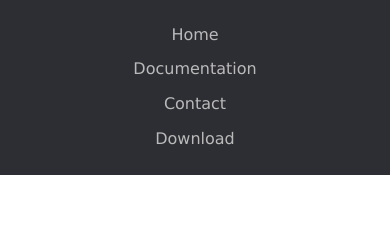
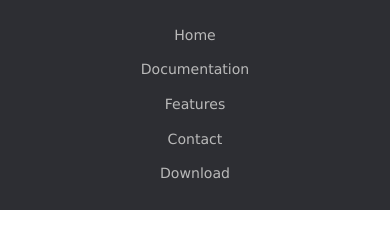
Before and after one commit to kadetXx/kadnavbar, a plain HTML site: page index.html in a window 390 px wide. Both pictures are taken after a click on the element 358 px from the left and 32 px from the top of the page. Shown: the part 47-296 px from the top of the page. Drawn offline with Linux system fonts and the light colour scheme.

Commit message:
switched nav position to left and replaced px with rem for font sizes

```diff
--- a/index.html
+++ b/index.html
@@ -30,6 +30,7 @@
       <ul class="kad-nav-list">
         <li class="kad-nav-list-item"><a class="kad-link kad-list-link" href="#">Home</a></li>
         <li class="kad-nav-list-item"><a class="kad-link kad-list-link" href="#">Documentation</a></li>
+        <li class="kad-nav-list-item"><a class="kad-link kad-list-link" href="#">Features</a></li>
         <li class="kad-nav-list-item"><a class="kad-link kad-list-link" href="#">Contact</a></li>
         <li class="kad-nav-list-item"><a class="kad-link kad-list-link" href="#">Download</a></li>
       </ul>
--- a/kadnavbar/css/styles.css
+++ b/kadnavbar/css/styles.css
@@ -11,15 +11,14 @@ body {
   display: flex;
   flex-direction: row;
   align-items: center;
-  padding: 20px;
+  padding: 1.25rem;
   position: relative;
 }
 
 .kad-header-logo {
   display: inline-block;
-  font-size: 20px;
+  font-size: 1.25rem;
   margin: 0;
-  max-height: 76px;
 }
 
 .kad-link {
@@ -29,12 +28,12 @@ body {
 
 .kad-nav {
   display: inline-block;
-  position: absolute;
-  right: 5%;
+  position: relative;
 }
 
 .kad-nav-list {
   margin: 0;
+  padding-left: 0px;
 }
 
 .kad-nav-list-item {
@@ -45,6 +44,7 @@ body {
 
 .kad-list-link {
   color: #bababa;
+  font-size: 0.88rem;
 }
 
 .kad-list-link:hover {
@@ -73,7 +73,7 @@ body {
   }
 
   .kad-header-logo {
-    font-size: 20px;
+    font-size: 1.25rem;
     margin: 0;
   }
 
```
